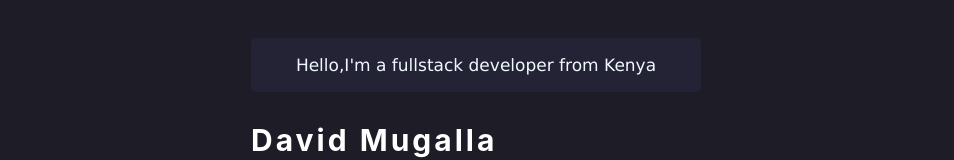
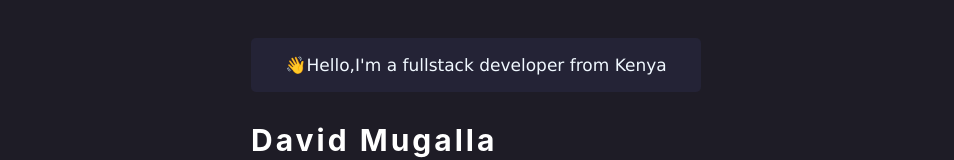
Before and after one commit to davdtheemonk/react-portfolio, a React (Create React App) app: page / in a window 1280 px wide. Shown: the part 294-454 px from the top of the page, without its empty margins (164-1118 px from the left). Built offline with nearby package versions, Linux system fonts and the light colour scheme.

Commit message:
Update index.js

```diff
--- a/src/Components/Home/index.js
+++ b/src/Components/Home/index.js
@@ -10,7 +10,7 @@ export default function Home(){
 
                 <img src="/pic2.gif" className="home_donuts"/>
 <div className="home_hello">
-    <p>Hello,I'm a fullstack developer from Kenya</p>
+    <p>👋Hello,I'm a fullstack developer from Kenya</p>
 </div>
 <div className="home_info">
     <h3>David Mugalla</h3>
```
